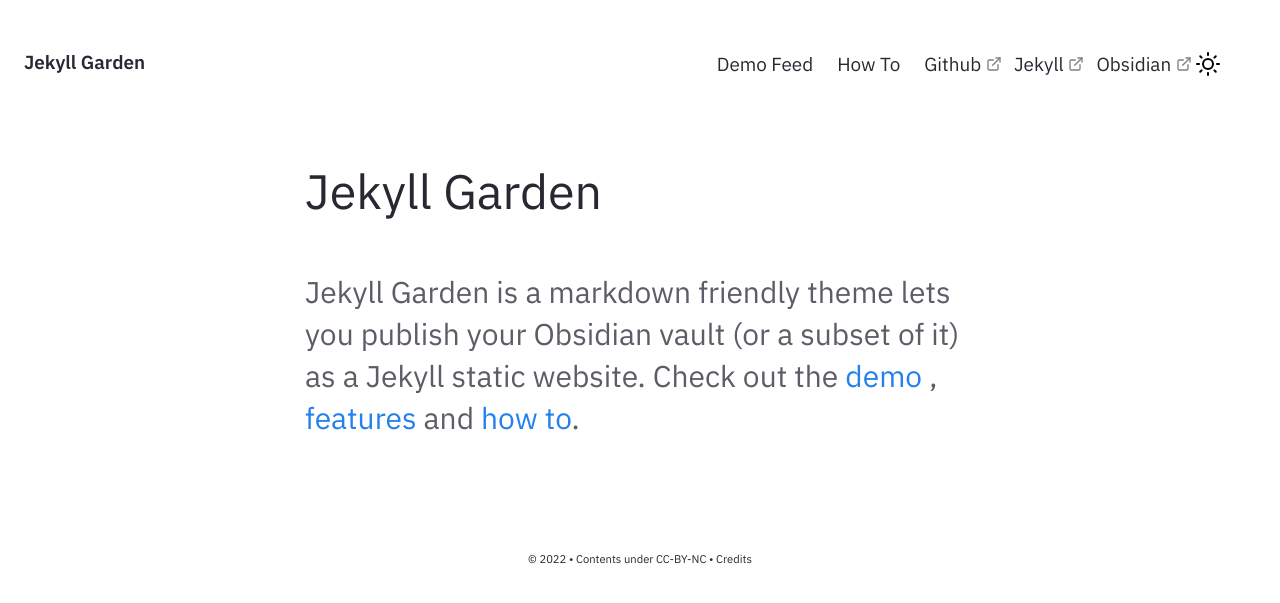
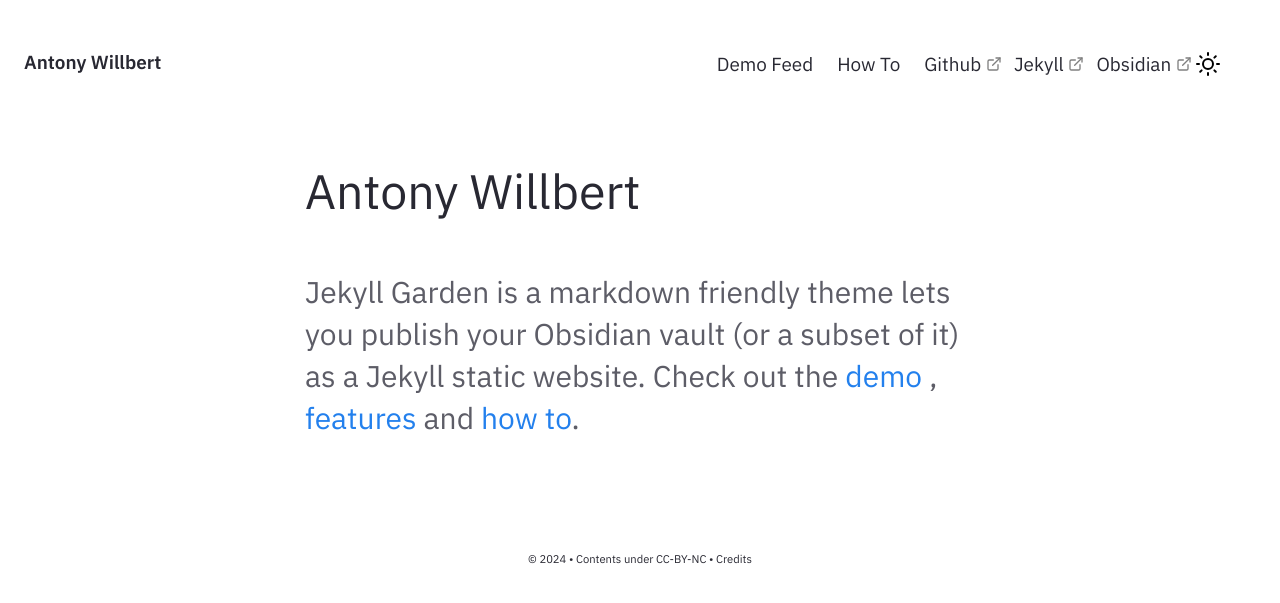
Before and after one commit to Antonywillbert/antonywillbert.github.io, a Jekyll site: the page built from pages/index.md, in a window 1280 px wide. Shown: the top 603 px of the page. Built offline with Jekyll 4.4.1, drawn with Linux system fonts in a browser that asks for light colours.

Commit message:
Updated website

```diff
--- a/_config.yml
+++ b/_config.yml
@@ -19,7 +19,7 @@
 # in the templates via {{ site.myvariable }}.
 
 # URL is the base hostname with protocol for your site, eg http://example.com
-url: "" # the base hostname & protocol for your site, e.g. http://example.com
+url: "https://antonywillbert.github.io" # the base hostname & protocol for your site, e.g. http://example.com
 
 # If you want to install this jekyll in a subpath (eg /digitalgarden) set it here.
 # Else keep it Empty (DON'T PUT /; Keep it empty)
@@ -27,10 +27,10 @@ baseurl: ""
 
 # Website Header, Description, Footer year and text.
 # If you are deleting this, make sure you remove it from HTML files too
-heading: Jekyll Garden # Change this
-content: Obsidian ready Jekyll Theme
+heading: Antony Willbert # Change this
+content: Welcome to my digital garden
 copyright:
-  year: © 2022
+  year: © 2024
   msg: Contents under CC-BY-NC
 
 # Set title and content for private & broken link tooltop
```
